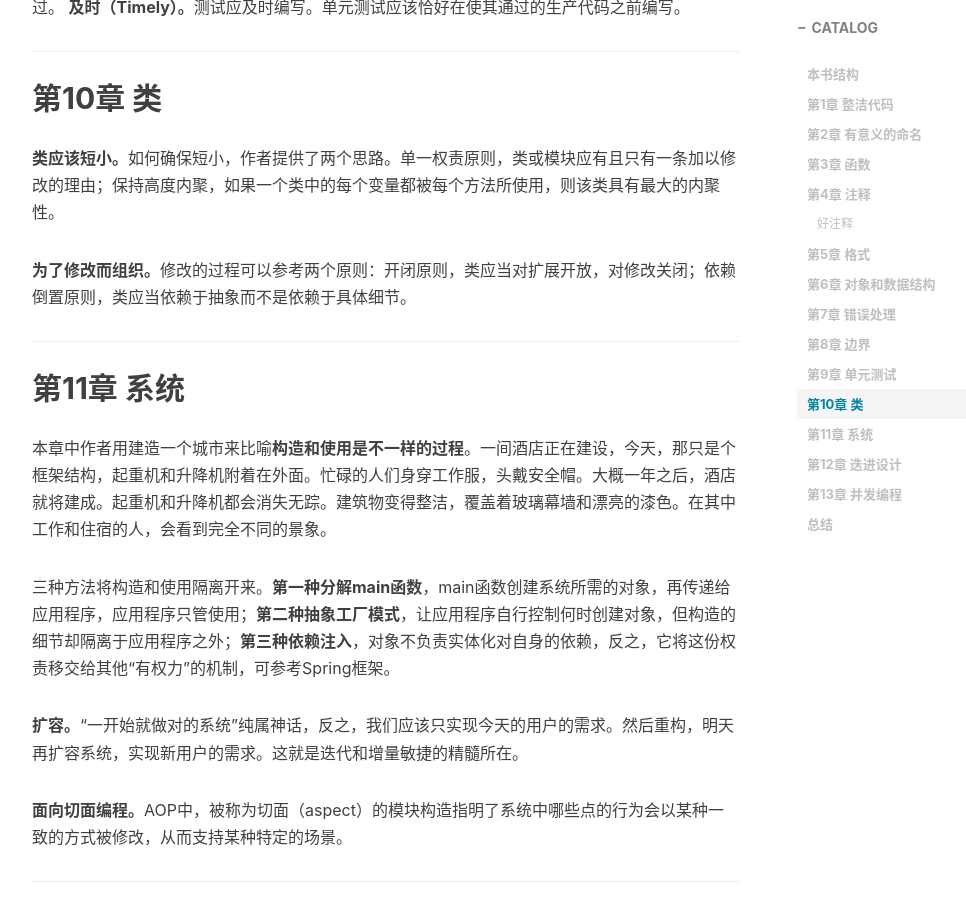
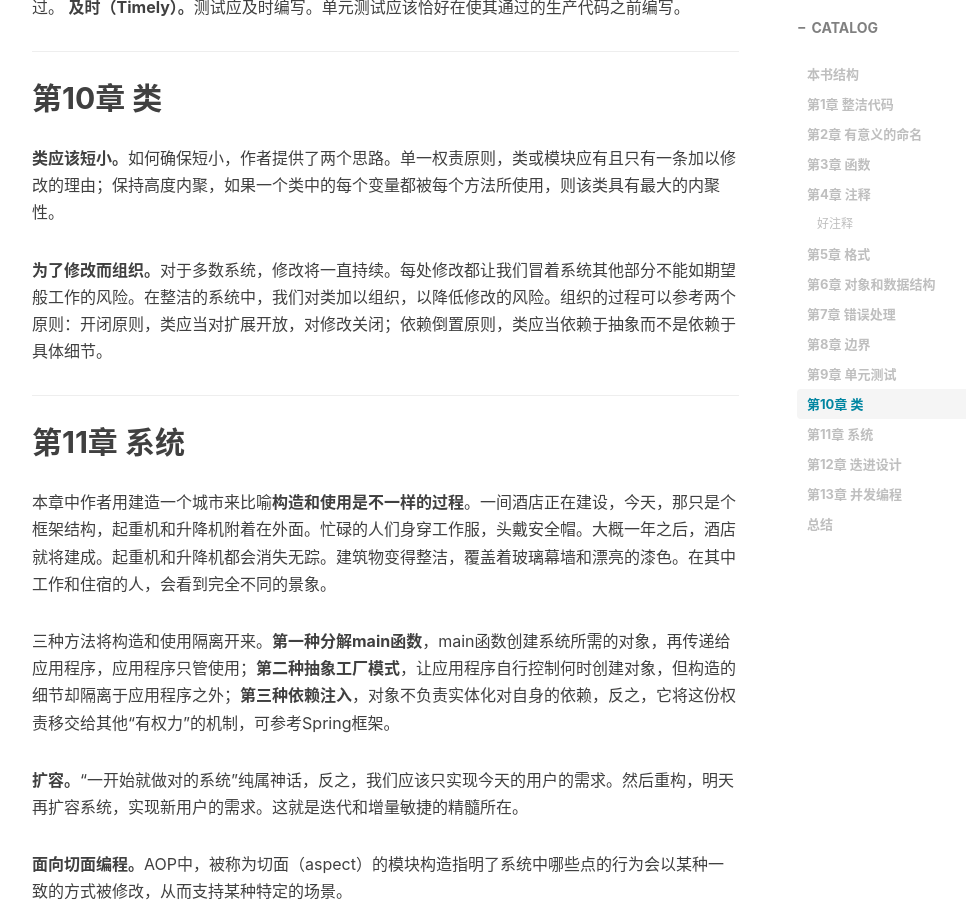
Before and after one commit to wudashan/wudashan.github.io, a Jekyll site: the page built from _posts/2017-05-03-Clean-Code-Read-Notes.markdown, in a window 1280 px wide and 900 px high, scrolled down 6383 px. Shown: the whole window, without its empty margins (233-1199 px from the left). Built offline with Jekyll 4.4.1, drawn with Linux system fonts in a browser that asks for light colours; nearby versions of some CDN libraries; comment, search, counter and statistics services are not loaded.

Commit message:
更新第十章

```diff
--- a/_posts/2017-05-03-Clean-Code-Read-Notes.markdown
+++ b/_posts/2017-05-03-Clean-Code-Read-Notes.markdown
@@ -190,7 +190,7 @@ String outputDir = context.getOptions().getScratchDir().getAbsolutePath();
 
 **类应该短小。**如何确保短小，作者提供了两个思路。单一权责原则，类或模块应有且只有一条加以修改的理由；保持高度内聚，如果一个类中的每个变量都被每个方法所使用，则该类具有最大的内聚性。
 
-**为了修改而组织。**修改的过程可以参考两个原则：开闭原则，类应当对扩展开放，对修改关闭；依赖倒置原则，类应当依赖于抽象而不是依赖于具体细节。
+**为了修改而组织。**对于多数系统，修改将一直持续。每处修改都让我们冒着系统其他部分不能如期望般工作的风险。在整洁的系统中，我们对类加以组织，以降低修改的风险。组织的过程可以参考两个原则：开闭原则，类应当对扩展开放，对修改关闭；依赖倒置原则，类应当依赖于抽象而不是依赖于具体细节。
 
 ---
 
```
